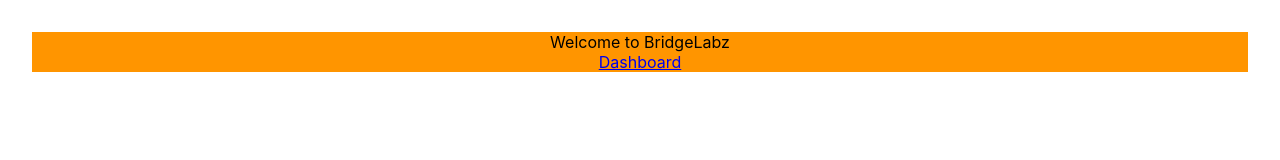
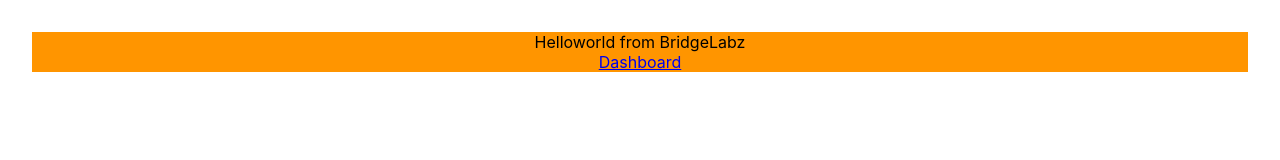
Before and after one commit to NeetaMourya-BL/CFP-RJ-Day1PracticeProblem, a React (Create React App) app: page /pages in a window 1280 px wide. Shown: the top 160 px of the page. Built offline with nearby package versions, Linux system fonts and the light colour scheme.

Commit message:
Added: home component and notfound component to display helloworld from bridgelabz

```diff
--- a/src/components/pages/NotFound.js
+++ b/src/components/pages/NotFound.js
@@ -3,7 +3,7 @@
 
 function NotFound() {
   return (
-    <div>Welcome to BridgeLabz <br></br>
+    <div>Helloworld from BridgeLabz <br></br>
 
 <Link className="add-button" to="/">Dashboard</Link> <br></br>
 
```
